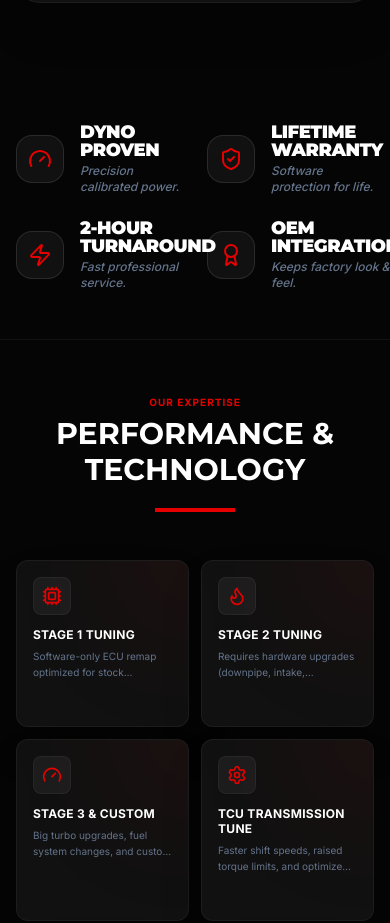
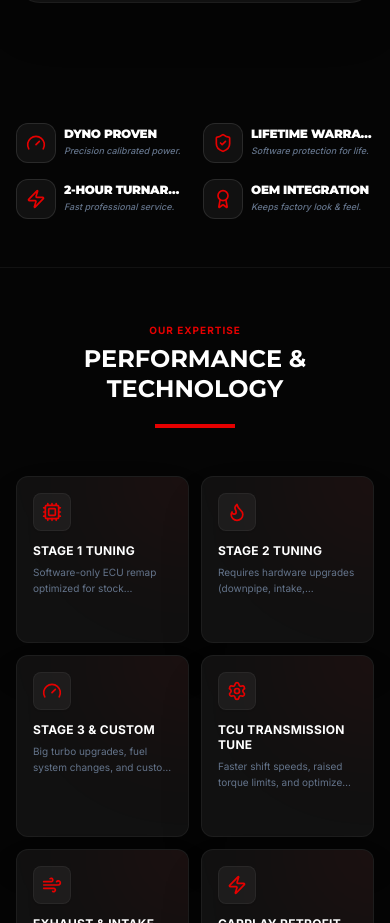
Before and after one commit to mzoom1/Limard, a React (Vite) app: page / in a window 390 px wide. Shown: the part 1525-2448 px from the top of the page. Built offline with nearby package versions, Linux system fonts and the light colour scheme.

Commit message:
fix: disable auto-focus on mobile and prevent text truncation

```diff
--- a/components/ServiceHighlights.tsx
+++ b/components/ServiceHighlights.tsx
@@ -37,15 +37,15 @@ const ServiceHighlights: React.FC<{ type?: 'performance' | 'carplay' }> = ({ typ
   return (
     <section className="bg-[#050505] py-12 relative overflow-hidden border-b border-white/5">
       <div className="max-w-7xl mx-auto px-4 sm:px-6 lg:px-8">
-        <div className="grid grid-cols-2 lg:grid-cols-4 gap-6 md:gap-12">
+        <div className="grid grid-cols-2 lg:grid-cols-4 gap-4 md:gap-12">
           {highlights.map((item, idx) => (
-            <div key={idx} className="flex items-center gap-4 group">
-              <div className="flex-shrink-0 w-12 h-12 rounded-2xl bg-white/5 border border-white/10 flex items-center justify-center group-hover:bg-brand-red group-hover:border-brand-red transition-all duration-300">
-                <item.icon className="w-6 h-6 text-brand-red group-hover:text-white transition-colors" />
+            <div key={idx} className="flex items-center gap-2 md:gap-4 group">
+              <div className="flex-shrink-0 w-10 h-10 md:w-12 md:h-12 rounded-xl md:rounded-2xl bg-white/5 border border-white/10 flex items-center justify-center group-hover:bg-brand-red group-hover:border-brand-red transition-all duration-300">
+                <item.icon className="w-5 h-5 md:w-6 md:h-6 text-brand-red group-hover:text-white transition-colors" />
               </div>
-              <div className="flex flex-col">
-                <span className="text-white font-display font-black text-lg uppercase leading-none tracking-tight">{item.title}</span>
-                <span className="text-slate-500 text-xs mt-1 font-medium italic">{item.desc}</span>
+              <div className="flex flex-col min-w-0">
+                <span className="text-white font-display font-black text-xs sm:text-sm md:text-lg uppercase leading-none tracking-tight truncate sm:whitespace-normal">{item.title}</span>
+                <span className="text-slate-500 text-[9px] md:text-xs mt-1 font-medium italic truncate sm:whitespace-normal">{item.desc}</span>
               </div>
             </div>
           ))}
--- a/components/Services.tsx
+++ b/components/Services.tsx
@@ -72,7 +72,7 @@ const Services: React.FC<ServicesProps> = ({ onServiceSelect }) => {
       <div className="max-w-7xl mx-auto px-4 sm:px-6 lg:px-8">
         <div className="text-center mb-10">
           <span className="text-brand-red font-bold uppercase tracking-widest text-[10px]">Our Expertise</span>
-          <h2 className="mt-1 text-3xl md:text-5xl font-display font-bold text-white uppercase">
+          <h2 className="mt-1 text-2xl sm:text-3xl md:text-5xl font-display font-bold text-white uppercase leading-tight">
             Performance & <br className="md:hidden"/> Technology
           </h2>
           <div className="w-20 h-1 bg-brand-red mx-auto mt-5"></div>
--- a/components/VehicleSelector.tsx
+++ b/components/VehicleSelector.tsx
@@ -117,13 +117,15 @@ const VehicleSelector: React.FC<VehicleSelectorProps> = ({ onSelect, initialBran
     }
   }, [initialBrand]);
 
-  // Auto-focus search on step 1
+  // Auto-focus search on step 1 (Removed to prevent keyboard popup on mobile)
+  /*
   useEffect(() => {
     if (step === 1 && searchInputRef.current) {
         // Prevent scroll jumping by using preventScroll option
         searchInputRef.current.focus({ preventScroll: true });
     }
   }, [step]);
+  */
 
   const filteredBrands = useMemo(() => {
     return BRANDS.filter(b => b.toLowerCase().includes(searchQuery.toLowerCase()));
```
